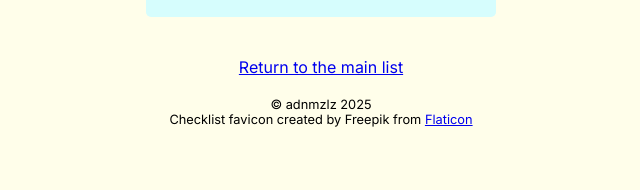
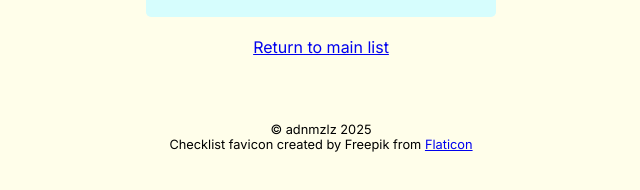
Before and after one commit to adnmzlz/vanilla-todo-list, a website: page deleted.html in a window 1280 px wide. Shown: the part 138-328 px from the top of the page, without its empty margins (319-959 px from the left). Drawn offline with Linux system fonts and the light colour scheme.

Commit message:
Changed position of 'return to main list' link on deleted page

```diff
--- a/CSS/style.css
+++ b/CSS/style.css
@@ -92,3 +92,7 @@ footer {
   font-size: .8em;
   padding: 5px;
 }
+
+#restore-link {
+  padding: 20px;
+}
--- a/deleted.html
+++ b/deleted.html
@@ -12,8 +12,11 @@
     <div id="add-div">
       <h1>To-Do List</h1>
       <h3>Click the &check; next to the task(s) you wish to restore</h2>
-    </div>
-    <!-- LIST SECTION -->
+      </div>
+      <div id="restore-link">
+        <a href="./index.html">Return to main list</a>
+      </div>
+      <!-- LIST SECTION -->
     <div id="list">
       <!-- <h2>List</h2> -->
       <table>
@@ -31,9 +34,6 @@
         </tbody>
       </table>
     </div>
-    <div id="restore-link">
-      <a href="./index.html">Return to the main list</a>
-    </div>
   </div>
 
   <!-- FOOTER -->
```
